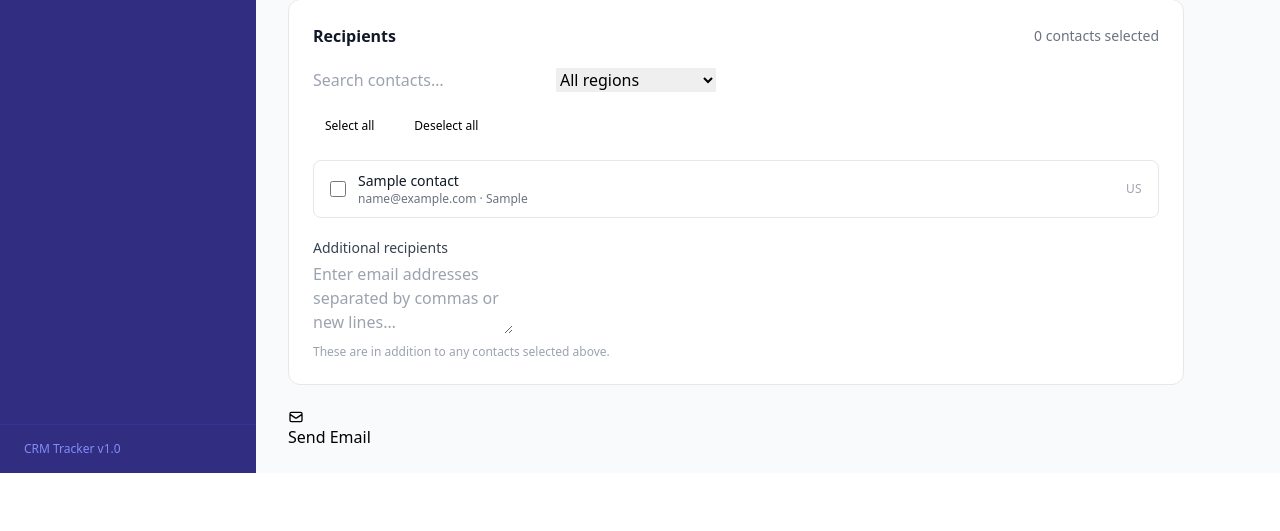
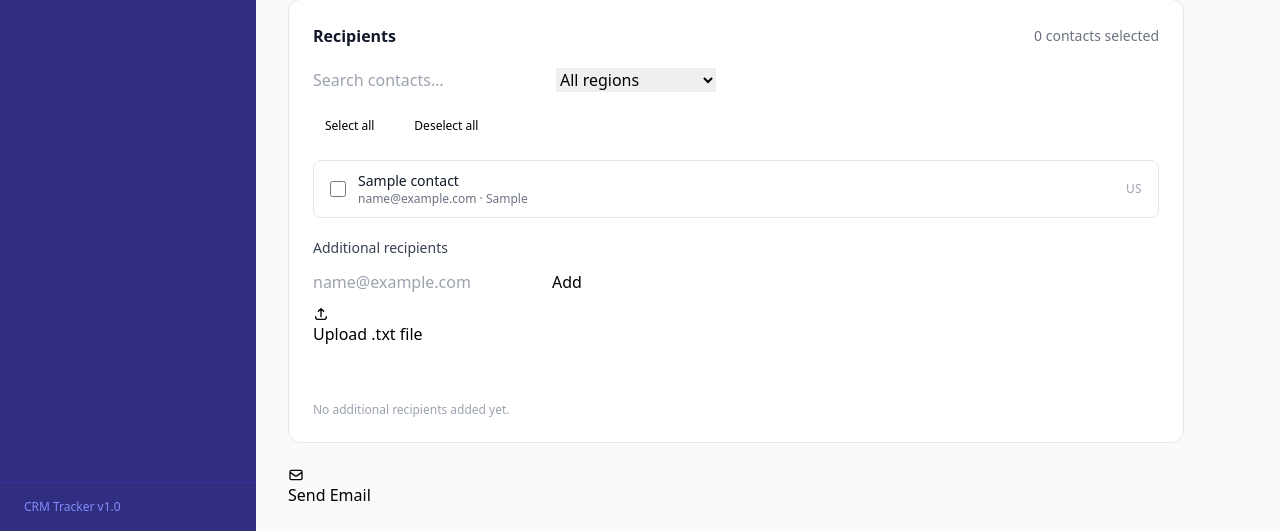
Before and after one commit to simonburger-web/crm-tracker, a Django app: page /email/ in a window 1280 px wide. Shown: the part 610-1141 px from the top of the page. Before the commit the page ends 1083 px from the top, so only its background shows below. Run offline with Django 5.2, Linux system fonts and the light colour scheme; tables that the repository leaves empty hold one stand-in row (values such as "Sample post"); some libraries are stand-ins or nearby versions.

Commit message:
Mass email: interactive recipient list with manual add and file upload
Replace the plain extra-recipients textarea with a tag-based list.
Emails can be added one at a time via a text input (Enter or comma
triggers add), or bulk-loaded by uploading a .txt file (FileReader
extracts all valid addresses automatically). Each tag has an × to
remove it. The hidden textarea is synced before form submission so
the backend is unchanged.

Co-Authored-By: Claude Sonnet 4.6 <noreply@anthropic.com>

```diff
--- a/templates/crm/mass_email.html
+++ b/templates/crm/mass_email.html
@@ -104,11 +104,32 @@
       {% endif %}
 
       <!-- Extra recipients -->
-      <div>
-        <label for="id_extra_emails" class="block text-sm font-medium text-gray-700 mb-1">Additional recipients</label>
-        <textarea name="extra_emails" id="id_extra_emails" rows="3" class="form-input"
-                  placeholder="Enter email addresses separated by commas or new lines…">{{ request.POST.extra_emails|default:'' }}</textarea>
-        <p class="text-xs text-gray-400 mt-1">These are in addition to any contacts selected above.</p>
+      <div class="space-y-3">
+        <label class="block text-sm font-medium text-gray-700">Additional recipients</label>
+
+        <!-- Manual add -->
+        <div class="flex gap-2">
+          <input type="text" id="manual-email-input" class="form-input" placeholder="name@example.com"
+                 autocomplete="off" inputmode="email">
+          <button type="button" onclick="addManualEmail()" class="btn-secondary flex-shrink-0">Add</button>
+        </div>
+
+        <!-- File upload -->
+        <div class="flex items-center gap-3">
+          <label for="email-file-input" class="btn-secondary cursor-pointer flex-shrink-0 gap-2">
+            <svg class="w-4 h-4" fill="none" stroke="currentColor" viewBox="0 0 24 24"><path stroke-linecap="round" stroke-linejoin="round" stroke-width="2" d="M4 16v1a3 3 0 003 3h10a3 3 0 003-3v-1m-4-8l-4-4m0 0L8 8m4-4v12"/></svg>
+            Upload .txt file
+          </label>
+          <input type="file" id="email-file-input" accept=".txt,text/plain" class="hidden">
+          <span id="file-status" class="text-xs text-gray-400"></span>
+        </div>
+
+        <!-- Tag list -->
+        <div id="extra-email-tags" class="flex flex-wrap gap-2 min-h-[2rem]"></div>
+        <p id="no-extras-hint" class="text-xs text-gray-400">No additional recipients added yet.</p>
+
+        <!-- Hidden field submitted to server -->
+        <textarea name="extra_emails" id="id_extra_emails" class="hidden">{{ request.POST.extra_emails|default:'' }}</textarea>
       </div>
     </div>
 
@@ -124,6 +145,98 @@
 </div>
 
 <script>
+  // ── Extra emails list (tag-based) ────────────────────────────────────────
+  let extraEmails = [];
+
+  // Pre-populate from a server re-render (validation error bounce-back)
+  (function () {
+    const existing = document.getElementById('id_extra_emails').value.trim();
+    if (existing) {
+      existing.replace(/,/g, '\n').split('\n').forEach(e => {
+        const addr = e.trim();
+        if (addr && addr.includes('@')) addEmail(addr);
+      });
+    }
+  })();
+
+  function isValidEmail(addr) {
+    return /^[^\s@]+@[^\s@]+\.[^\s@]+$/.test(addr);
+  }
+
+  function addEmail(addr) {
+    addr = addr.trim().toLowerCase();
+    if (!addr || !isValidEmail(addr)) return false;
+    if (extraEmails.includes(addr)) return false;
+    extraEmails.push(addr);
+    renderTags();
+    syncHiddenField();
+    updateCount();
+    return true;
+  }
+
+  function removeEmail(addr) {
+    extraEmails = extraEmails.filter(e => e !== addr);
+    renderTags();
+    syncHiddenField();
+    updateCount();
+  }
+
+  function renderTags() {
+    const container = document.getElementById('extra-email-tags');
+    const hint = document.getElementById('no-extras-hint');
+    container.innerHTML = '';
+    extraEmails.forEach(addr => {
+      const tag = document.createElement('span');
+      tag.className = 'inline-flex items-center gap-1.5 bg-indigo-50 border border-indigo-200 text-indigo-800 text-xs font-medium rounded-full px-3 py-1';
+      tag.innerHTML = `${addr} <button type="button" onclick="removeEmail('${addr}')" class="text-indigo-400 hover:text-indigo-700 leading-none">&times;</button>`;
+      container.appendChild(tag);
+    });
+    hint.style.display = extraEmails.length ? 'none' : '';
+  }
+
+  function syncHiddenField() {
+    document.getElementById('id_extra_emails').value = extraEmails.join('\n');
+  }
+
+  // Manual add
+  function addManualEmail() {
+    const input = document.getElementById('manual-email-input');
+    // Support comma/newline pasted input
+    const parts = input.value.replace(/,/g, '\n').split('\n');
+    let added = 0;
+    parts.forEach(p => { if (addEmail(p)) added++; });
+    input.value = '';
+    input.focus();
+  }
+
+  document.getElementById('manual-email-input').addEventListener('keydown', function(e) {
+    if (e.key === 'Enter' || e.key === ',') {
+      e.preventDefault();
+      addManualEmail();
+    }
+  });
+
+  // File upload
+  document.getElementById('email-file-input').addEventListener('change', function() {
+    const file = this.files[0];
+    if (!file) return;
+    const statusEl = document.getElementById('file-status');
+    statusEl.textContent = 'Reading…';
+    const reader = new FileReader();
+    reader.onload = function(e) {
+      const text = e.target.result;
+      // Extract anything that looks like an email address
+      const found = text.match(/[^\s,;<>()[\]"]+@[^\s,;<>()[\]"]+\.[^\s,;<>()[\]"]+/g) || [];
+      let added = 0;
+      found.forEach(addr => { if (addEmail(addr)) added++; });
+      statusEl.textContent = added + ' address' + (added === 1 ? '' : 'es') + ' added from ' + file.name;
+      // Reset so the same file can be re-uploaded if needed
+      document.getElementById('email-file-input').value = '';
+    };
+    reader.readAsText(file);
+  });
+
+  // ── Contact checkbox counter ─────────────────────────────────────────────
   const rows = document.querySelectorAll('.contact-row');
   const countEl = document.getElementById('selected-count');
   const summaryEl = document.getElementById('recipient-summary');
@@ -131,21 +244,15 @@
   function updateCount() {
     const checked = document.querySelectorAll('.contact-checkbox:checked').length;
     countEl.textContent = checked + ' contact' + (checked === 1 ? '' : 's') + ' selected';
-    const extra = document.getElementById('id_extra_emails').value
-      .replace(/,/g, '\n').split('\n')
-      .map(s => s.trim()).filter(s => s && s.includes('@')).length;
-    const total = checked + extra;
+    const total = checked + extraEmails.length;
     summaryEl.textContent = total > 0 ? total + ' total recipient' + (total === 1 ? '' : 's') : '';
   }
 
   document.querySelectorAll('.contact-checkbox').forEach(cb => cb.addEventListener('change', updateCount));
-  document.getElementById('id_extra_emails').addEventListener('input', updateCount);
 
   function selectAll() {
     rows.forEach(row => {
-      if (row.style.display !== 'none') {
-        row.querySelector('.contact-checkbox').checked = true;
-      }
+      if (row.style.display !== 'none') row.querySelector('.contact-checkbox').checked = true;
     });
     updateCount();
   }
@@ -155,7 +262,7 @@
     updateCount();
   }
 
-  // Search + region filter
+  // ── Search + region filter ───────────────────────────────────────────────
   function applyFilters() {
     const q = document.getElementById('contact-search').value.toLowerCase();
     const region = document.getElementById('region-filter').value;
@@ -172,14 +279,12 @@
   document.getElementById('contact-search').addEventListener('input', applyFilters);
   document.getElementById('region-filter').addEventListener('change', applyFilters);
 
-  // Confirm before sending
+  // ── Confirm + sync before submit ─────────────────────────────────────────
   document.getElementById('mass-email-form').addEventListener('submit', function(e) {
+    syncHiddenField();
     const checked = document.querySelectorAll('.contact-checkbox:checked').length;
-    const extra = document.getElementById('id_extra_emails').value
-      .replace(/,/g, '\n').split('\n')
-      .map(s => s.trim()).filter(s => s && s.includes('@')).length;
-    const total = checked + extra;
-    if (total === 0) return; // let server-side validation handle it
+    const total = checked + extraEmails.length;
+    if (total === 0) return;
     if (!confirm('Send this email to ' + total + ' recipient' + (total === 1 ? '' : 's') + '?')) {
       e.preventDefault();
     }
```
